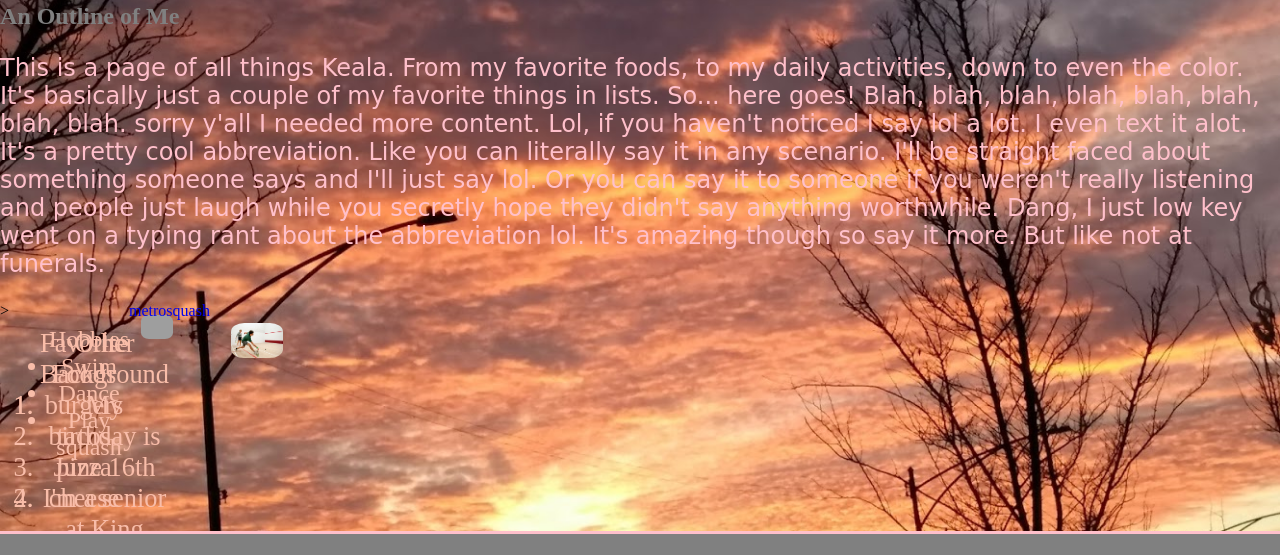
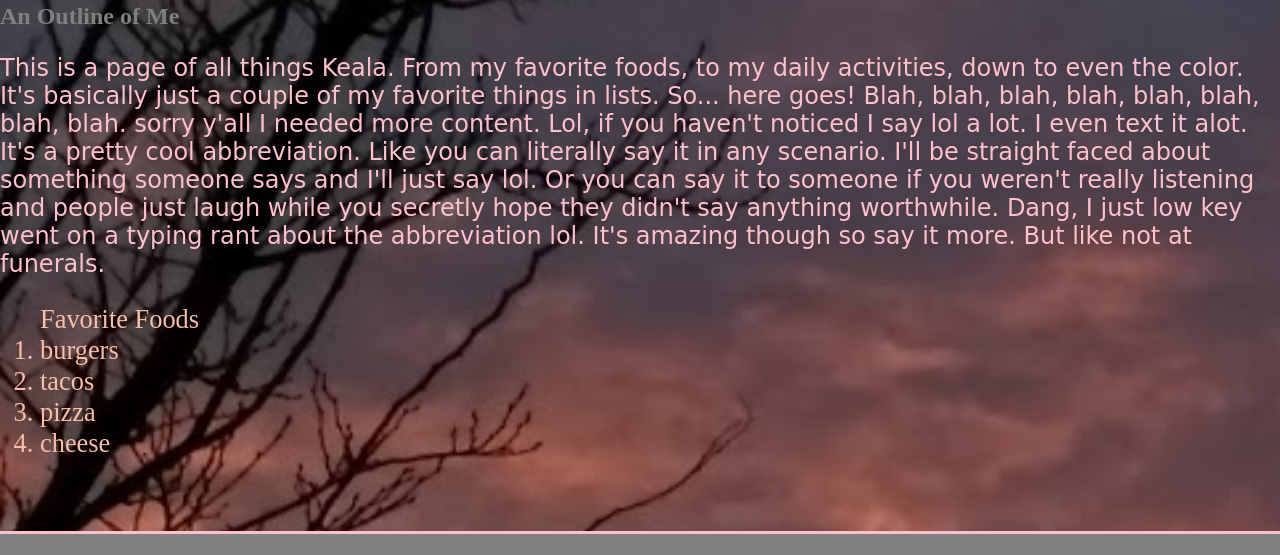
Before and after one commit to ksanders13/personal_site, a plain HTML site: page index.html in a window 1280 px wide. Shown: the part 202-757 px from the top of the page. Drawn offline with Linux system fonts and the light colour scheme; grey boxes are pictures that could not be loaded; a web font is replaced by a local one.

Commit message:
number commit

```diff
--- a/styles/style.css
+++ b/styles/style.css
@@ -8,12 +8,12 @@ img {
   margin: 10%;
 }
 
-div {
-  position:absolute;
-  display: flex;
-  align-items:column;
-  text-align: center;
-}
+/*div {*/
+/*  position:absolute;*/
+/*  display: flex;*/
+/*  align-items:column;*/
+/*  text-align: center;
+}*/
 
 img:hover {
   border-style: dotted
```
